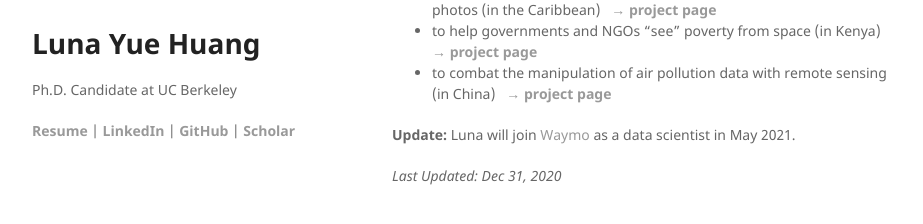
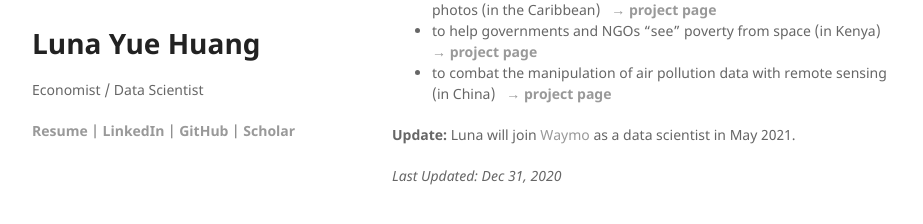
Before and after one commit to luna983/luna983.github.io, a Jekyll site: the page built from index.md, in a window 1280 px wide. Shown: the part 390-614 px from the top of the page, without its empty margins (178-1101 px from the left). Built offline with Jekyll 4.4.1, drawn with Linux system fonts in a browser that asks for light colours.

Commit message:
Update _config.yml

```diff
--- a/_config.yml
+++ b/_config.yml
@@ -1,7 +1,7 @@
 title: "Luna Yue Huang"
 meta_author: "Luna Yue Huang"
-short_description: "Ph.D. Candidate at UC Berkeley"
-meta_description: "Ph.D. Candidate at UC Berkeley"
+short_description: "Economist / Data Scientist"
+meta_description: "Economist / Data Scientist"
 meta_keywords: "economics, data science, UC Berkeley, Waymo"
 
 profile_pic: "/assets/img/profile.png"
```
